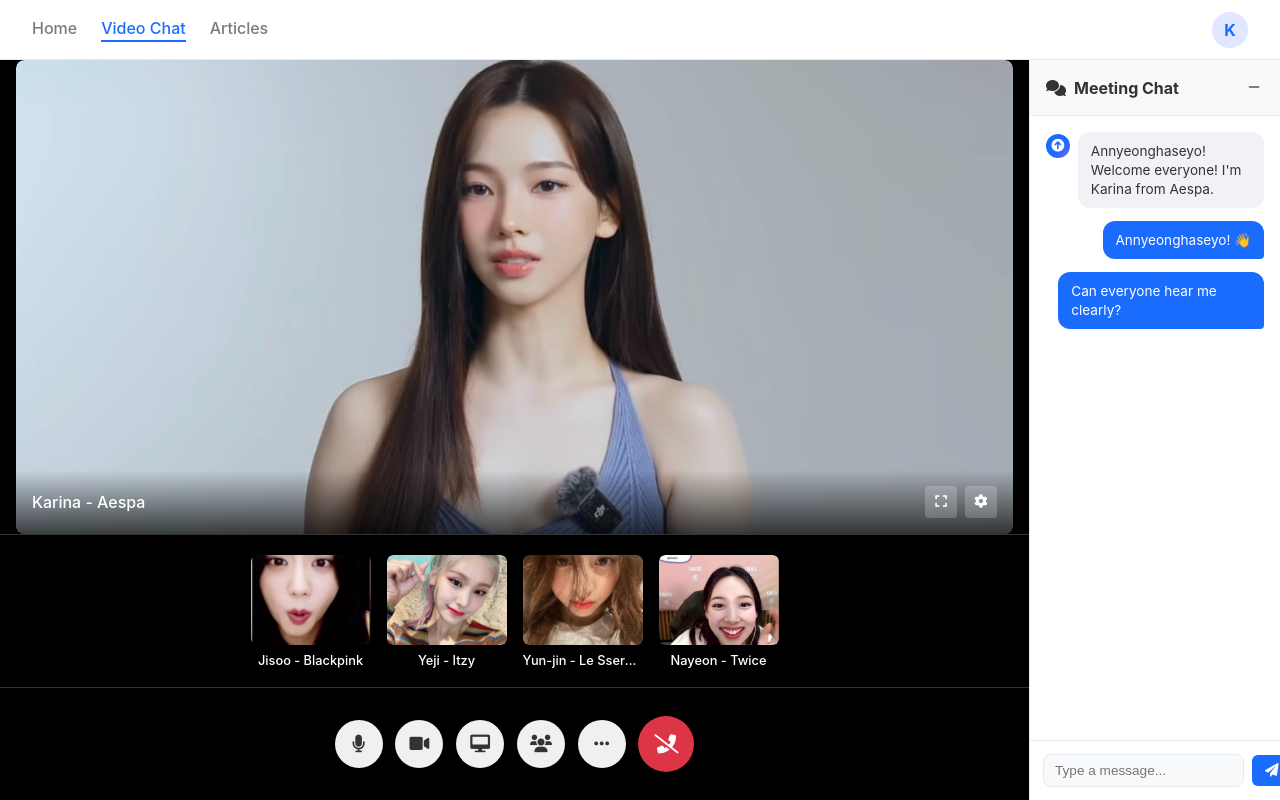
After one commit to oliveroskevin/flask-tutorial, a Flask app: page /video-chat in a window 1280 px wide. The commit adds this page. Run offline with Flask 3, Linux system fonts and the light colour scheme.

Commit message:
Video Chat Prototype

```diff
--- a/app.py
+++ b/app.py
@@ -27,5 +27,9 @@ def login_page():
 def chatbot():
     return render_template('chatbot.html')
 
+@app.route('/video-chat')
+def video_chat():
+    return render_template('video-chat.html')
+
 if __name__ == "__main__":
     app.run(port=5000, debug=True)
--- /dev/null
+++ b/static/css/video-chat.css
@@ -0,0 +1,448 @@
+body,
+html {
+    margin: 0;
+    padding: 0;
+    font-family: 'Inter', Arial, sans-serif;
+    background: #f6f8fb;
+    height: 100%;
+    overflow: hidden;
+}
+
+.video-chat-header {
+    display: flex;
+    justify-content: space-between;
+    align-items: center;
+    padding: 1rem 2rem;
+    background: #fff;
+    border-bottom: 1px solid #e5eaf1;
+    height: 60px;
+    box-sizing: border-box;
+}
+
+.logo-nav {
+    display: flex;
+    align-items: center;
+    gap: 2rem;
+}
+
+nav {
+    display: flex;
+    gap: 1.5rem;
+}
+
+nav a {
+    color: #7a7a7a;
+    text-decoration: none;
+    font-weight: 500;
+    font-size: 1rem;
+    padding-bottom: 2px;
+    border-bottom: 2px solid transparent;
+    transition: color 0.2s, border-bottom 0.2s;
+}
+
+nav a.active {
+    color: #1a6cff;
+    border-bottom: 2px solid #1a6cff;
+}
+
+.user-avatar {
+    background: #e0e7ff;
+    color: #1a6cff;
+    width: 36px;
+    height: 36px;
+    border-radius: 50%;
+    display: flex;
+    align-items: center;
+    justify-content: center;
+    font-weight: bold;
+    font-size: 1rem;
+}
+
+.video-chat-main {
+    display: flex;
+    height: calc(100vh - 60px);
+    overflow: hidden;
+}
+
+/* Video Area */
+.video-area {
+    flex: 1;
+    display: flex;
+    flex-direction: column;
+    background: #000;
+    position: relative;
+    min-height: 0; /* Important for flex child */
+}
+
+.main-video-container {
+    flex: 1;
+    position: relative;
+    display: flex;
+    align-items: center;
+    justify-content: center;
+    min-height: 0; /* Important for flex child */
+}
+
+.main-video {
+    width: 100%;
+    height: 100%;
+    position: relative;
+    background: #1a1a1a;
+    border-radius: 8px;
+    margin: 1rem;
+    overflow: hidden;
+}
+
+.video-stream {
+    width: 100%;
+    height: 100%;
+    position: relative;
+    border-radius: 8px;
+    overflow: hidden;
+}
+
+.video-stream.small {
+    width: 120px;
+    height: 90px;
+    border-radius: 6px;
+}
+
+.video-image {
+    width: 100%;
+    height: 100%;
+    object-fit: cover;
+    border-radius: inherit;
+}
+
+.video-overlay {
+    position: absolute;
+    bottom: 0;
+    left: 0;
+    right: 0;
+    background: linear-gradient(transparent, rgba(0, 0, 0, 0.7));
+    padding: 1rem;
+    display: flex;
+    justify-content: space-between;
+    align-items: center;
+    border-bottom-left-radius: 8px;
+    border-bottom-right-radius: 8px;
+}
+
+.participant-name {
+    color: #fff;
+    font-weight: 500;
+    font-size: 1rem;
+}
+
+.video-controls {
+    display: flex;
+    gap: 0.5rem;
+}
+
+.video-control-btn {
+    background: rgba(255, 255, 255, 0.2);
+    color: #fff;
+    border: none;
+    border-radius: 4px;
+    width: 32px;
+    height: 32px;
+    display: flex;
+    align-items: center;
+    justify-content: center;
+    cursor: pointer;
+    transition: background 0.2s;
+}
+
+.video-control-btn:hover {
+    background: rgba(255, 255, 255, 0.3);
+}
+
+.participants-grid {
+    display: flex;
+    gap: 1rem;
+    padding: 1rem;
+    background: rgba(0, 0, 0, 0.8);
+    border-top: 1px solid #333;
+    flex-shrink: 0; /* Prevent shrinking */
+    min-height: 120px; /* Ensure minimum height */
+    justify-content: center; /* Center align participants */
+    align-items: center; /* Center vertically */
+}
+
+.participant-video {
+    position: relative;
+    display: flex;
+    flex-direction: column;
+    align-items: center;
+    gap: 0.5rem;
+}
+
+.participant-video .participant-name {
+    font-size: 0.8rem;
+    text-align: center;
+    max-width: 120px;
+    overflow: hidden;
+    text-overflow: ellipsis;
+    white-space: nowrap;
+}
+
+/* Meeting Controls Toolbar */
+.meeting-controls-toolbar {
+    display: flex;
+    justify-content: center;
+    align-items: center;
+    padding: 1rem;
+    background: rgba(0, 0, 0, 0.9);
+    border-top: 1px solid #333;
+    flex-shrink: 0; /* Prevent shrinking */
+    min-height: 80px; /* Ensure minimum height */
+}
+
+.meeting-controls {
+    display: flex;
+    gap: 0.8rem;
+    align-items: center;
+}
+
+.control-btn {
+    background: #f0f0f0;
+    color: #333;
+    border: none;
+    border-radius: 50%;
+    width: 48px;
+    height: 48px;
+    display: flex;
+    align-items: center;
+    justify-content: center;
+    cursor: pointer;
+    transition: all 0.2s;
+    font-size: 1.1rem;
+}
+
+.control-btn:hover {
+    background: #e0e0e0;
+    transform: scale(1.05);
+}
+
+.control-btn.active {
+    background: #1a6cff;
+    color: #fff;
+}
+
+.control-btn.end-call {
+    background: #dc3545;
+    color: #fff;
+    width: 56px;
+    height: 56px;
+    font-size: 1.2rem;
+}
+
+.control-btn.end-call:hover {
+    background: #c82333;
+    transform: scale(1.05);
+}
+
+/* Chat Sidebar */
+.chat-sidebar {
+    width: 12.5%; /* 1/8th of the screen */
+    min-width: 250px;
+    background: #fff;
+    border-left: 1px solid #e5eaf1;
+    display: flex;
+    flex-direction: column;
+    height: 100%;
+}
+
+.chat-header {
+    display: flex;
+    justify-content: space-between;
+    align-items: center;
+    padding: 1rem;
+    border-bottom: 1px solid #e5eaf1;
+    background: #f8f9fa;
+}
+
+.chat-header h3 {
+    margin: 0;
+    font-size: 1rem;
+    color: #333;
+    display: flex;
+    align-items: center;
+    gap: 0.5rem;
+}
+
+.minimize-btn {
+    background: none;
+    border: none;
+    color: #666;
+    cursor: pointer;
+    padding: 0.25rem;
+    border-radius: 4px;
+    transition: background 0.2s;
+}
+
+.minimize-btn:hover {
+    background: #e9ecef;
+}
+
+.chat-messages {
+    flex: 1;
+    display: flex;
+    flex-direction: column;
+    gap: 0.8rem;
+    padding: 1rem;
+    overflow-y: auto;
+    max-height: calc(100vh - 200px);
+}
+
+.message {
+    display: flex;
+    align-items: flex-end;
+    gap: 0.5rem;
+}
+
+.message.bot {
+    align-items: flex-start;
+}
+
+.bot-icon {
+    background: linear-gradient(135deg, #1a6cff 60%, #7f5fff 100%);
+    color: #fff;
+    border-radius: 50%;
+    width: 24px;
+    height: 24px;
+    display: flex;
+    align-items: center;
+    justify-content: center;
+    font-size: 0.8rem;
+    margin-top: 2px;
+    flex-shrink: 0;
+}
+
+.bubble {
+    background: #f0f2f5;
+    border-radius: 12px;
+    padding: 0.6rem 0.8rem;
+    font-size: 0.85rem;
+    color: #333;
+    max-width: 180px;
+    line-height: 1.4;
+    word-wrap: break-word;
+}
+
+.message.user {
+    flex-direction: row-reverse;
+}
+
+.message.user .bubble {
+    background: #1a6cff;
+    color: #fff;
+    border-bottom-right-radius: 4px;
+    border-bottom-left-radius: 12px;
+    border-top-left-radius: 12px;
+    border-top-right-radius: 12px;
+}
+
+.chat-input-bar {
+    display: flex;
+    align-items: center;
+    gap: 0.5rem;
+    background: #fff;
+    border-top: 1px solid #e5eaf1;
+    padding: 0.8rem;
+}
+
+.chat-input-bar input[type='text'] {
+    flex: 1;
+    border: 1px solid #e5eaf1;
+    border-radius: 8px;
+    outline: none;
+    font-size: 0.85rem;
+    padding: 0.5rem 0.7rem;
+    background: #f8f9fa;
+}
+
+.chat-input-bar input[type='text']:focus {
+    border-color: #1a6cff;
+    background: #fff;
+}
+
+.chat-input-bar button {
+    background: #1a6cff;
+    color: #fff;
+    border: none;
+    border-radius: 6px;
+    padding: 0.5rem 0.8rem;
+    font-size: 0.85rem;
+    cursor: pointer;
+    transition: background 0.2s;
+}
+
+.chat-input-bar button:hover {
+    background: #174fcf;
+}
+
+/* Responsive Design */
+@media (max-width: 1200px) {
+    .chat-sidebar {
+        width: 300px;
+        min-width: 300px;
+    }
+}
+
+@media (max-width: 768px) {
+    .video-chat-header {
+        padding: 0.8rem 1rem;
+    }
+
+    .video-chat-main {
+        flex-direction: column;
+    }
+
+    .chat-sidebar {
+        width: 100%;
+        min-width: auto;
+        height: 40vh;
+        border-left: none;
+        border-top: 1px solid #e5eaf1;
+    }
+
+    .video-area {
+        height: 60vh;
+    }
+
+    .participants-grid {
+        padding: 0.5rem;
+        gap: 0.5rem;
+    }
+
+    .video-stream.small {
+        width: 80px;
+        height: 60px;
+    }
+
+    .meeting-controls-toolbar {
+        padding: 0.8rem;
+    }
+
+    .meeting-controls {
+        gap: 0.5rem;
+    }
+
+    .control-btn {
+        width: 40px;
+        height: 40px;
+        font-size: 1rem;
+    }
+
+    .control-btn.end-call {
+        width: 48px;
+        height: 48px;
+        font-size: 1.1rem;
+    }
+
+    .bubble {
+        max-width: 200px;
+        font-size: 0.8rem;
+    }
+}
--- a/templates/prototypes.html
+++ b/templates/prototypes.html
@@ -12,5 +12,9 @@
     <ul>
         <li><a href="/chatbot">Chatbot</a></li>
     </ul>
+    <h2>Video Chat</h2>
+    <ul>
+        <li><a href="/video-chat">Video Chat</a></li>
+    </ul>
 </div>
 {% endblock %}
--- /dev/null
+++ b/templates/video-chat.html
@@ -0,0 +1,205 @@
+<!DOCTYPE html>
+<html lang="en">
+    <head>
+        <meta charset="UTF-8" />
+        <meta name="viewport" content="width=device-width, initial-scale=1.0" />
+        <title>Video Chat | Smarthub</title>
+        <link rel="stylesheet" href="{{ url_for('static', filename='css/video-chat.css') }}" />
+        <link rel="stylesheet" href="https://cdnjs.cloudflare.com/ajax/libs/font-awesome/6.0.0-beta3/css/all.min.css" />
+    </head>
+    <body>
+        <header class="video-chat-header">
+            <div class="logo-nav">
+                <nav>
+                    <a href="#">Home</a>
+                    <a href="#" class="active">Video Chat</a>
+                    <a href="#">Articles</a>
+                </nav>
+            </div>
+            <div class="user-avatar">K</div>
+        </header>
+
+        <main class="video-chat-main">
+            <!-- Video Area -->
+            <section class="video-area">
+                <div class="main-video-container">
+                    <div class="main-video">
+                        <div class="video-stream">
+                            <img
+                                src="{{ url_for('static', filename='images/1.jpeg') }}"
+                                alt="Main Video Stream"
+                                class="video-image"
+                            />
+                        </div>
+                        <div class="video-overlay">
+                            <div class="participant-name">Karina - Aespa</div>
+                            <div class="video-controls">
+                                <button class="video-control-btn"><i class="fa-solid fa-expand"></i></button>
+                                <button class="video-control-btn"><i class="fa-solid fa-cog"></i></button>
+                            </div>
+                        </div>
+                    </div>
+                </div>
+
+                <div class="participants-grid">
+                    <div class="participant-video">
+                        <div class="video-stream small">
+                            <img
+                                src="{{ url_for('static', filename='images/jisoo.jpeg') }}"
+                                alt="Jisoo"
+                                class="video-image"
+                            />
+                        </div>
+                        <div class="participant-name">Jisoo - Blackpink</div>
+                    </div>
+                    <div class="participant-video">
+                        <div class="video-stream small">
+                            <img
+                                src="{{ url_for('static', filename='images/Yeji.jpg') }}"
+                                alt="Yeji"
+                                class="video-image"
+                            />
+                        </div>
+                        <div class="participant-name">Yeji - Itzy</div>
+                    </div>
+                    <div class="participant-video">
+                        <div class="video-stream small">
+                            <img
+                                src="{{ url_for('static', filename='images/yunjin.png') }}"
+                                alt="Yunjin"
+                                class="video-image"
+                            />
+                        </div>
+                        <div class="participant-name">Yun-jin - Le Sserafim</div>
+                    </div>
+                    <div class="participant-video">
+                        <div class="video-stream small">
+                            <img
+                                src="{{ url_for('static', filename='images/nayeon.jpg') }}"
+                                alt="Nayeon"
+                                class="video-image"
+                            />
+                        </div>
+                        <div class="participant-name">Nayeon - Twice</div>
+                    </div>
+                </div>
+
+                <!-- Meeting Controls Toolbar -->
+                <div class="meeting-controls-toolbar">
+                    <div class="meeting-controls">
+                        <button class="control-btn"><i class="fa-solid fa-microphone"></i></button>
+                        <button class="control-btn"><i class="fa-solid fa-video"></i></button>
+                        <button class="control-btn"><i class="fa-solid fa-desktop"></i></button>
+                        <button class="control-btn"><i class="fa-solid fa-users"></i></button>
+                        <button class="control-btn"><i class="fa-solid fa-ellipsis-h"></i></button>
+                        <button class="control-btn end-call"><i class="fa-solid fa-phone-slash"></i></button>
+                    </div>
+                </div>
+            </section>
+
+            <!-- Chat Sidebar -->
+            <section class="chat-sidebar">
+                <div class="chat-header">
+                    <h3><i class="fa-solid fa-comments"></i> Meeting Chat</h3>
+                    <button class="minimize-btn"><i class="fa-solid fa-minus"></i></button>
+                </div>
+
+                <div class="chat-messages">
+                    <div class="message bot">
+                        <div class="bot-icon"><i class="fa-solid fa-circle-arrow-up"></i></div>
+                        <div class="bubble">Annyeonghaseyo! Welcome everyone! I'm Karina from Aespa.</div>
+                    </div>
+                    <div class="message user">
+                        <div class="bubble">Annyeonghaseyo! 👋</div>
+                    </div>
+                    <div class="message user">
+                        <div class="bubble">Can everyone hear me clearly?</div>
+                    </div>
+                </div>
+
+                <form class="chat-input-bar">
+                    <input type="text" placeholder="Type a message..." autocomplete="off" />
+                    <button type="submit"><i class="fa-solid fa-paper-plane"></i></button>
+                </form>
+            </section>
+        </main>
+    </body>
+</html>
+
+<script>
+    document.addEventListener('DOMContentLoaded', function () {
+        const form = document.querySelector('.chat-input-bar');
+        const input = form.querySelector('input[type="text"]');
+        const messagesContainer = document.querySelector('.chat-messages');
+
+        function appendMessage(content, sender = 'user') {
+            const msgDiv = document.createElement('div');
+            msgDiv.className = 'message ' + sender;
+            if (sender === 'bot') {
+                msgDiv.innerHTML = `
+                    <div class="bot-icon"><i class="fa-solid fa-circle-arrow-up"></i></div>
+                    <div class="bubble">${content}</div>
+                `;
+            } else {
+                msgDiv.innerHTML = `<div class="bubble">${content}</div>`;
+            }
+            messagesContainer.appendChild(msgDiv);
+            messagesContainer.scrollTop = messagesContainer.scrollHeight;
+            return msgDiv;
+        }
+
+        function removeLoadingIndicator() {
+            const messages = messagesContainer.querySelectorAll('.message.bot');
+            for (let i = messages.length - 1; i >= 0; i--) {
+                const bubble = messages[i].querySelector('.bubble');
+                if (bubble && bubble.textContent === '...') {
+                    messages[i].remove();
+                    break;
+                }
+            }
+        }
+
+        form.addEventListener('submit', async function (e) {
+            e.preventDefault();
+            const userMsg = input.value.trim();
+            if (!userMsg) return;
+
+            appendMessage(userMsg, 'user');
+            input.value = '';
+            appendMessage('...', 'bot');
+
+            try {
+                const res = await fetch('/aws-bedrock', {
+                    method: 'POST',
+                    headers: { 'Content-Type': 'application/json' },
+                    body: JSON.stringify({ message: userMsg }),
+                });
+                const data = await res.json();
+
+                removeLoadingIndicator();
+                appendMessage(data.response, 'bot');
+            } catch (err) {
+                console.error('Error:', err);
+                removeLoadingIndicator();
+                appendMessage('Sorry, there was an error. Please try again.', 'bot');
+            }
+        });
+
+        // Video controls functionality
+        const controlBtns = document.querySelectorAll('.control-btn');
+        controlBtns.forEach((btn) => {
+            btn.addEventListener('click', function () {
+                this.classList.toggle('active');
+            });
+        });
+
+        // End call button
+        const endCallBtn = document.querySelector('.end-call');
+        endCallBtn.addEventListener('click', function () {
+            if (confirm('Are you sure you want to end the call?')) {
+                // Handle end call logic
+                console.log('Ending call...');
+            }
+        });
+    });
+</script>
```
Also changed, not shown: static/images/1.jpeg (added), static/images/Yeji.jpg (added), static/images/jisoo.jpeg (added), static/images/nayeon.jpg (added), static/images/yunjin.png (added), 2 other files.
